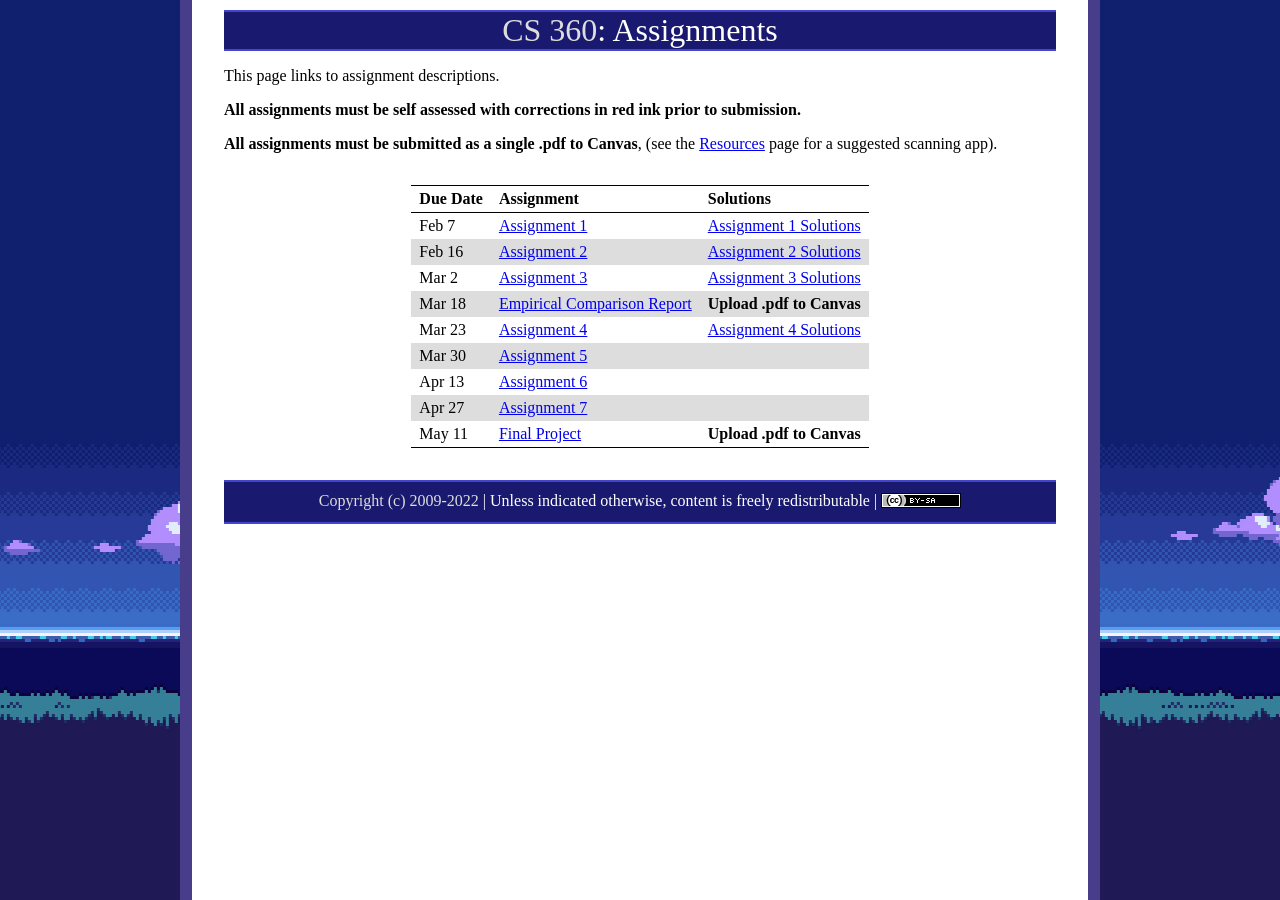
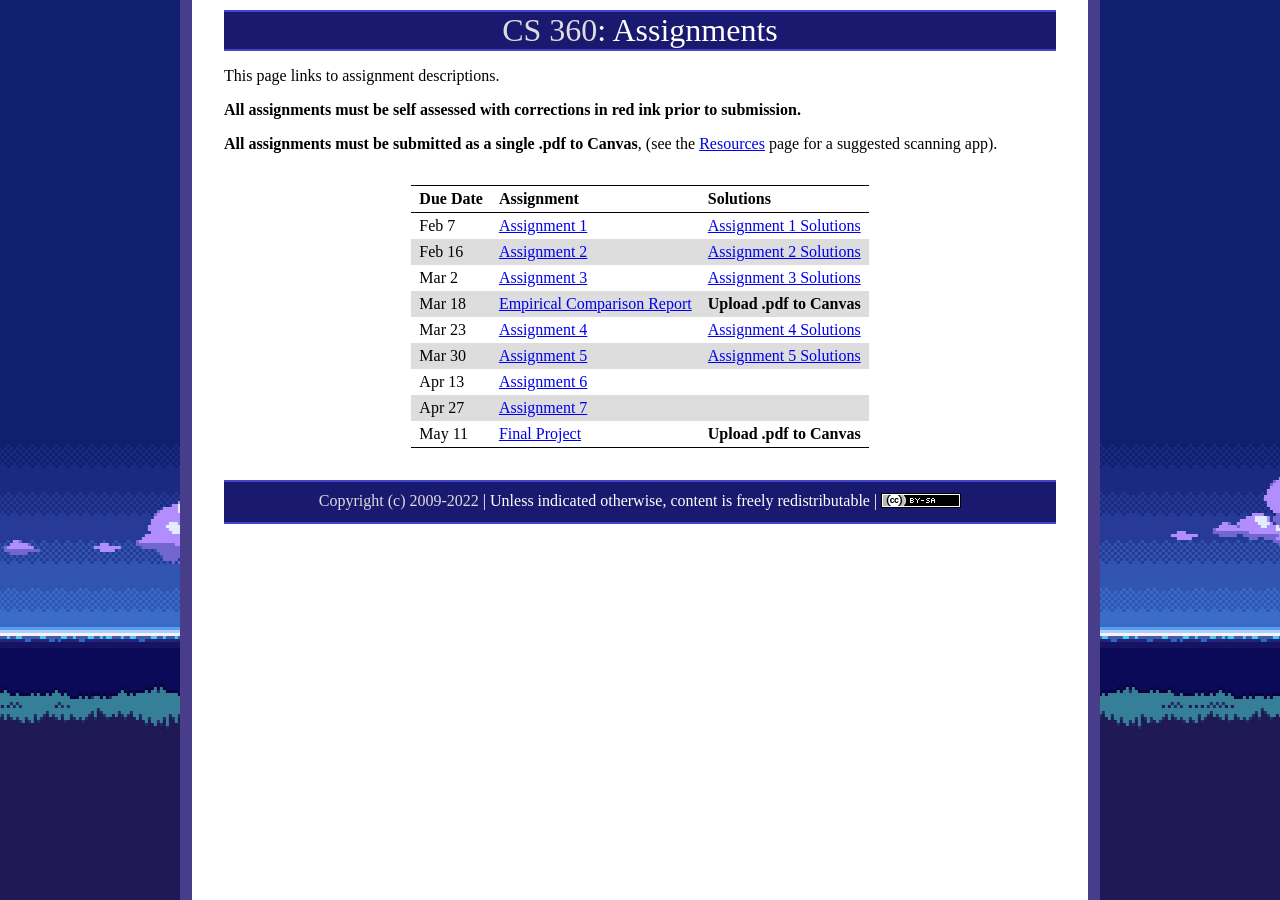
Before and after one commit to ycpcs/cs360-spring2022, a Jekyll site: the page built from assign/index.md, in a window 1280 px wide. Built offline with Jekyll 4.4.1, drawn with Linux system fonts in a browser that asks for light colours.

Commit message:
add assign05 sol
add assign05 sol

```diff
--- a/assign/index.md
+++ b/assign/index.md
@@ -16,7 +16,7 @@
 > Mar 2   | [Assignment 3](../assign/assign03.html)                   | [Assignment 3 Solutions](../assign/sol/assign03sol.pdf) |
 > Mar 18   | [Empirical Comparison Report](../assign/emp_comp.html)   | **Upload .pdf to Canvas** |
 > Mar 23   | [Assignment 4](../assign/assign04.html)                  | [Assignment 4 Solutions](../assign/sol/assign04sol.pdf) |
-> Mar 30   | [Assignment 5](../assign/assign05.html)                  |  |
+> Mar 30   | [Assignment 5](../assign/assign05.html)                  | [Assignment 5 Solutions](../assign/sol/assign05sol.pdf) |
 > Apr 13   | [Assignment 6](../assign/assign06.html)                  |  |
 > Apr 27   | [Assignment 7](../assign/assign07.html)                  |  |
 > May 11   | [Final Project](../assign/finalproj.html)                | **Upload .pdf to Canvas** |
```
Also changed, not shown: 1 other file.
